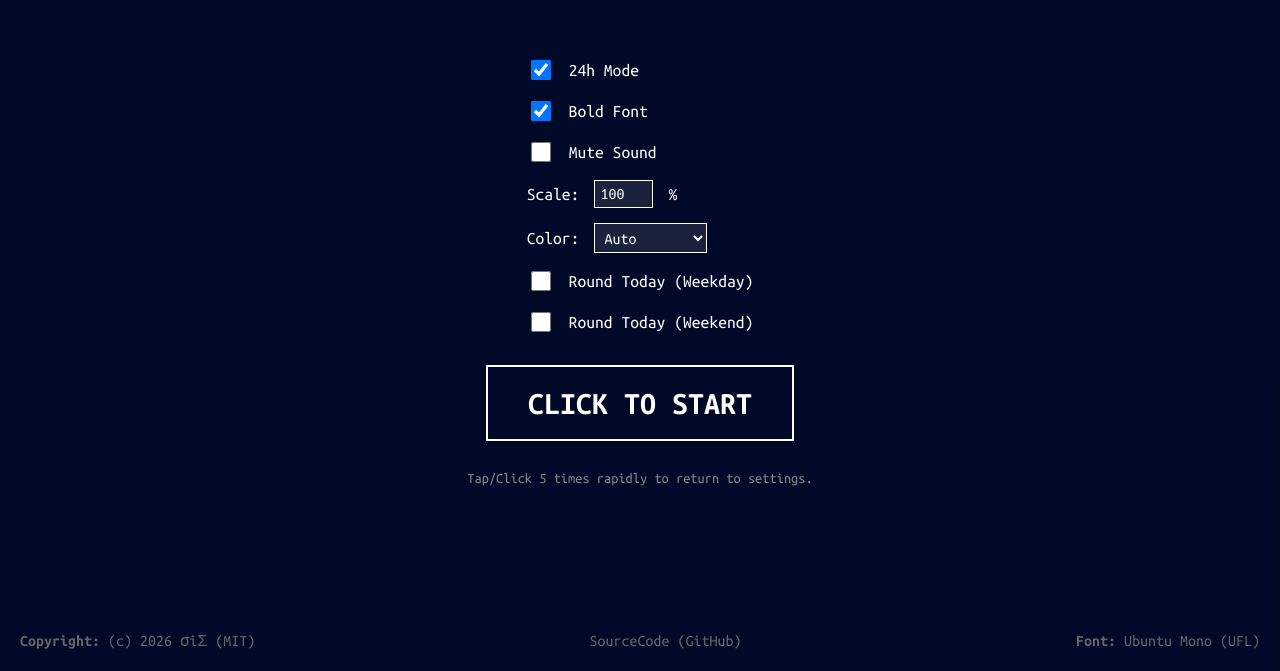
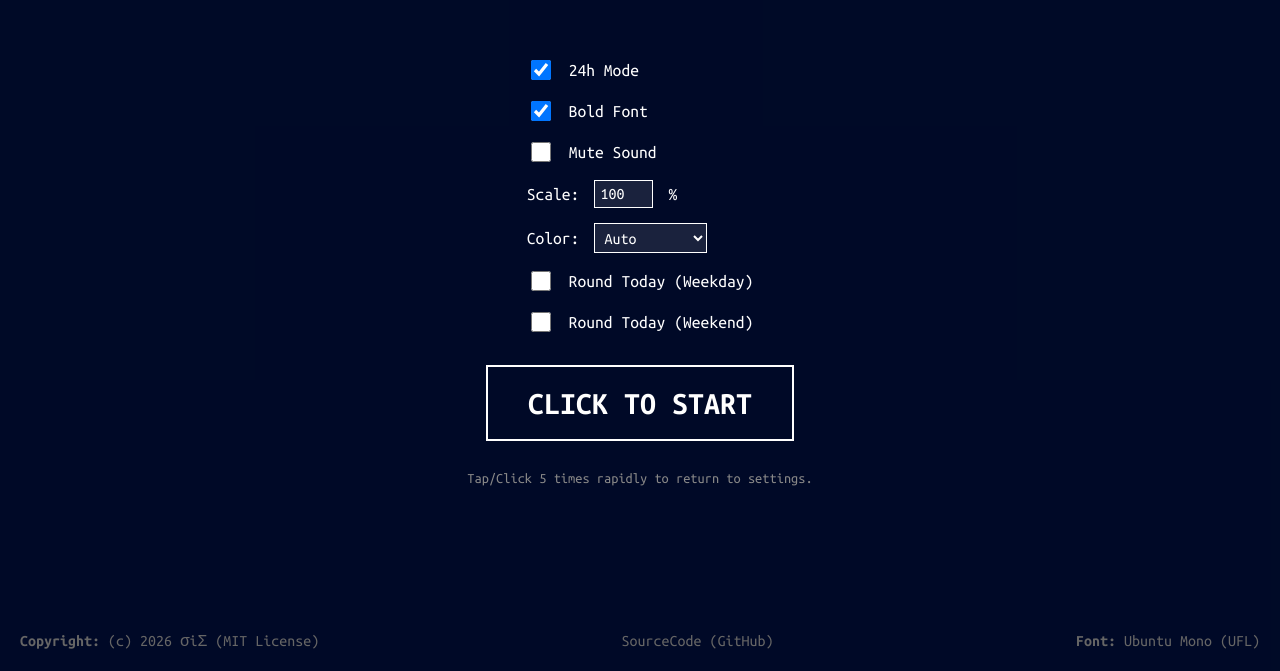
Before and after one commit to sigmaIsigma/digital_clock, a plain HTML site: page index.html in a window 1280 px wide. Shown: the part 129-800 px from the top of the page. Drawn offline with Linux system fonts and the light colour scheme.

```diff
--- a/index.html
+++ b/index.html
@@ -249,7 +249,7 @@
             Tap/Click 5 times rapidly to return to settings.
         </div>
         <div class="overlay-footer">
-            <div id="copy-left"><b>Copyright:</b> (c) 2026 σiΣ (<a href="LICENSE" style="color: inherit;">MIT</a>)</div>
+            <div id="copy-left"><b>Copyright:</b> (c) 2026 σiΣ (<a href="LICENSE" style="color: inherit;">MIT License</a>)</div>
             <div id="footer-link">
                 <a href="https://github.com/sigmaIsigma/digital_clock" target="_blank">SourceCode (GitHub)</a>
             </div>
```
